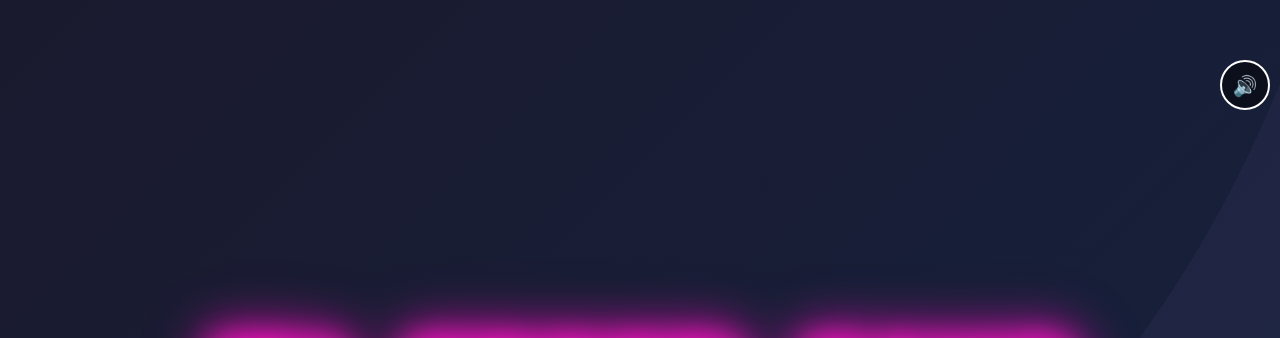
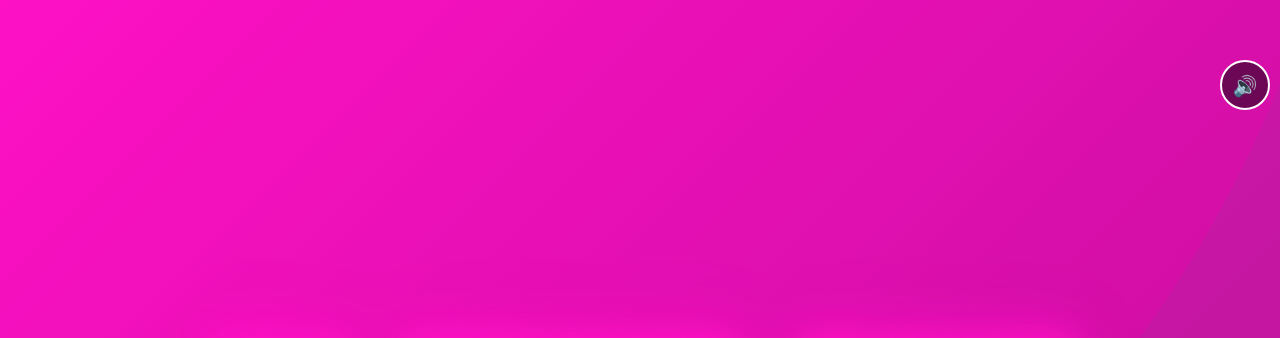
Before and after one commit to Aliencryptodev/zk-proof-pang, a plain HTML site: page index.html in a window 1280 px wide. Shown: the top 338 px of the page. Drawn offline with Linux system fonts and the light colour scheme.

Commit message:
Update index.html

```diff
--- a/index.html
+++ b/index.html
@@ -142,7 +142,7 @@
             text-align: center;
             padding: 20px;
             color: #eee;
-            background: linear-gradient(135deg, #1a1a2e 0%, #16213e 100%);
+            background: linear-gradient(135deg, #FE11C5 0%, #c20e9a 100%);
             display: flex;
             flex-direction: column;
             justify-content: center;
```
